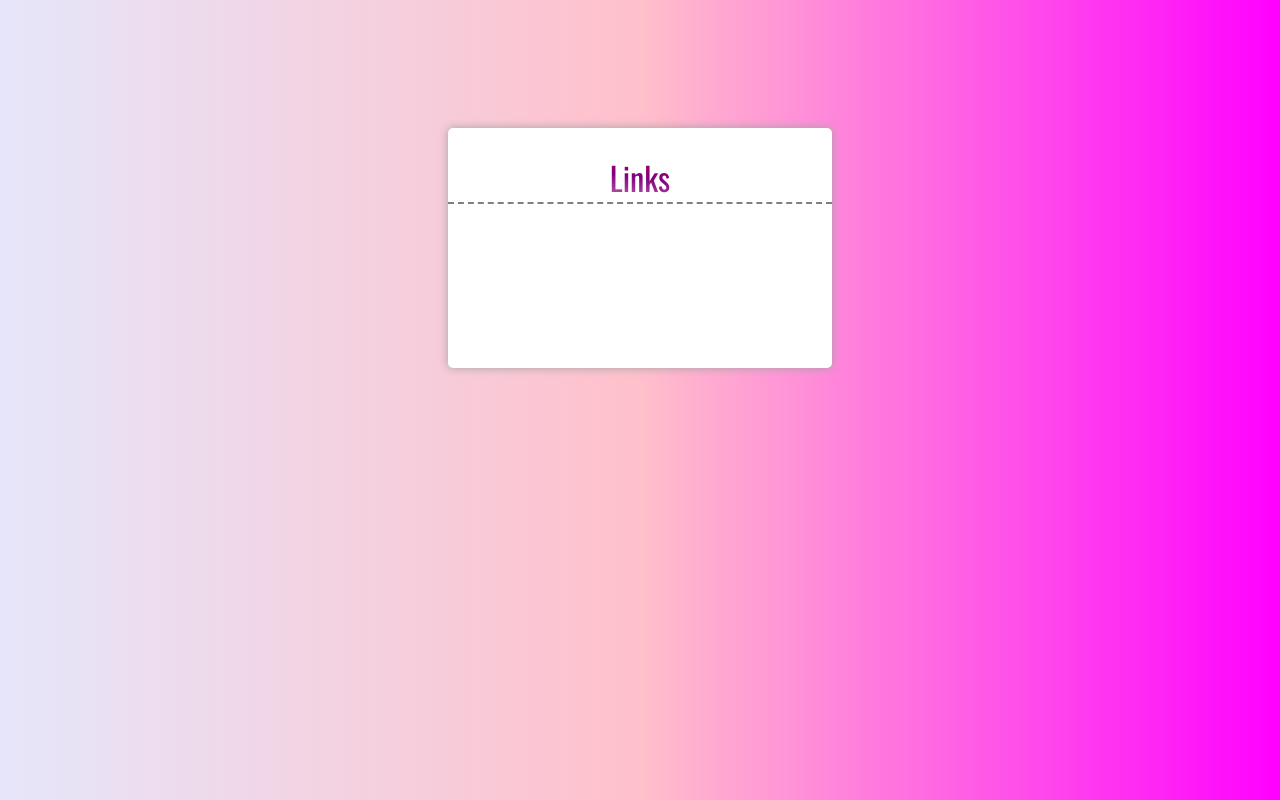
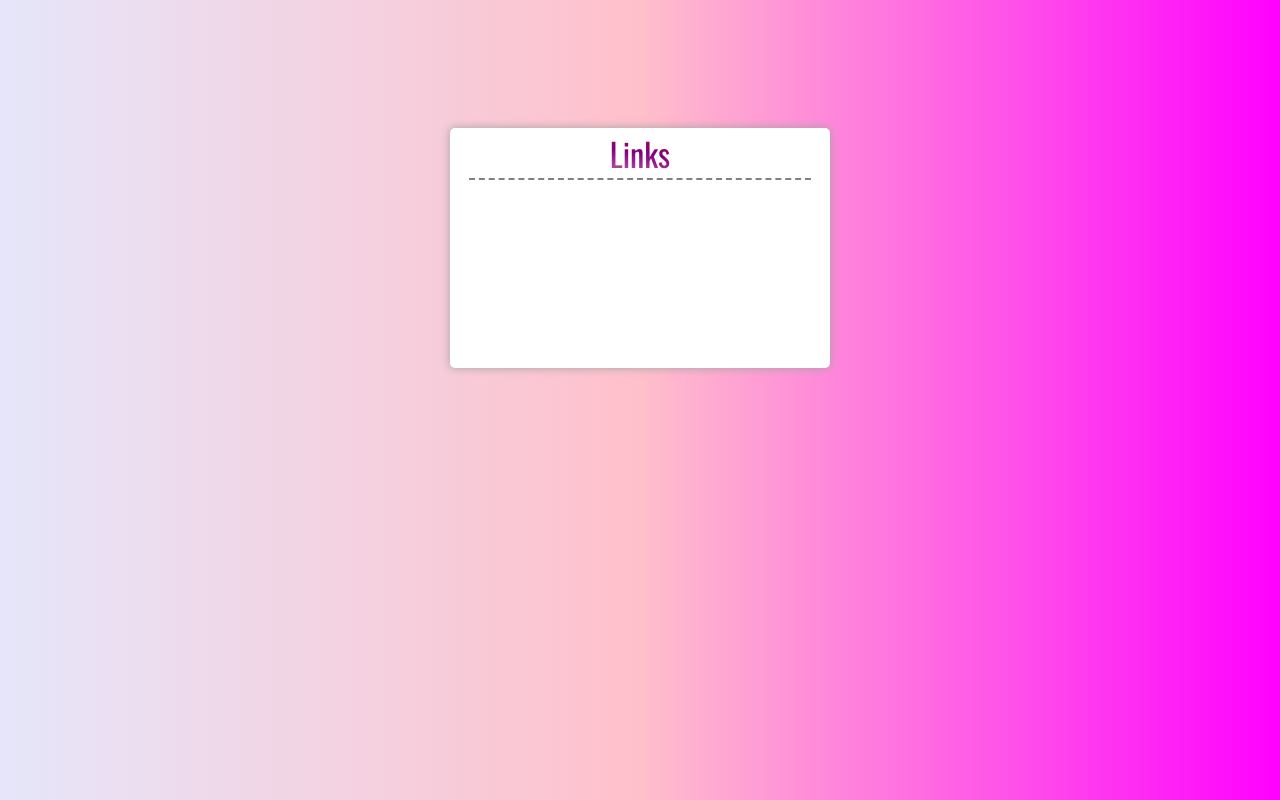
Before and after one commit to cameroncouch/Custom_Dropdown, a plain HTML site: page index.html in a window 1280 px wide. Drawn offline with nearby package versions, Linux system fonts and the light colour scheme.

Commit message:
changed the sizing of links and options

```diff
--- a/style.css
+++ b/style.css
@@ -11,13 +11,15 @@ body {
     width: 30%;
     height: 30vh;
     border-radius: 5px;
-    position: absolute;
+    display: flex;
+    flex-direction: column;
+    align-items: center;
     transform: translateY(50%);
     background-color: rgb(255, 255, 255);
     box-shadow: 0px 0px 10px 0px rgb(163, 163, 163);
 }
 .links {
-    width: 100%;
+    width: 90%;
     position: relative;
     border: none;
     border-bottom:2px dashed grey;
@@ -28,7 +30,7 @@ body {
 }
 .options {
     display:none;
-    width: 100%;
+    width: 90%;
     font-size: 50%;
     color: transparent;
     background-image: linear-gradient(to left, red, purple, pink);
@@ -48,5 +50,5 @@ body {
     color: transparent;
     background-image: linear-gradient(to right, red, purple, pink);
     -webkit-background-clip: text;
-    box-shadow: 0px 0px 2px 0px rgb(206, 206, 206);
+    border-bottom: 1px dashed grey;
 }
```
